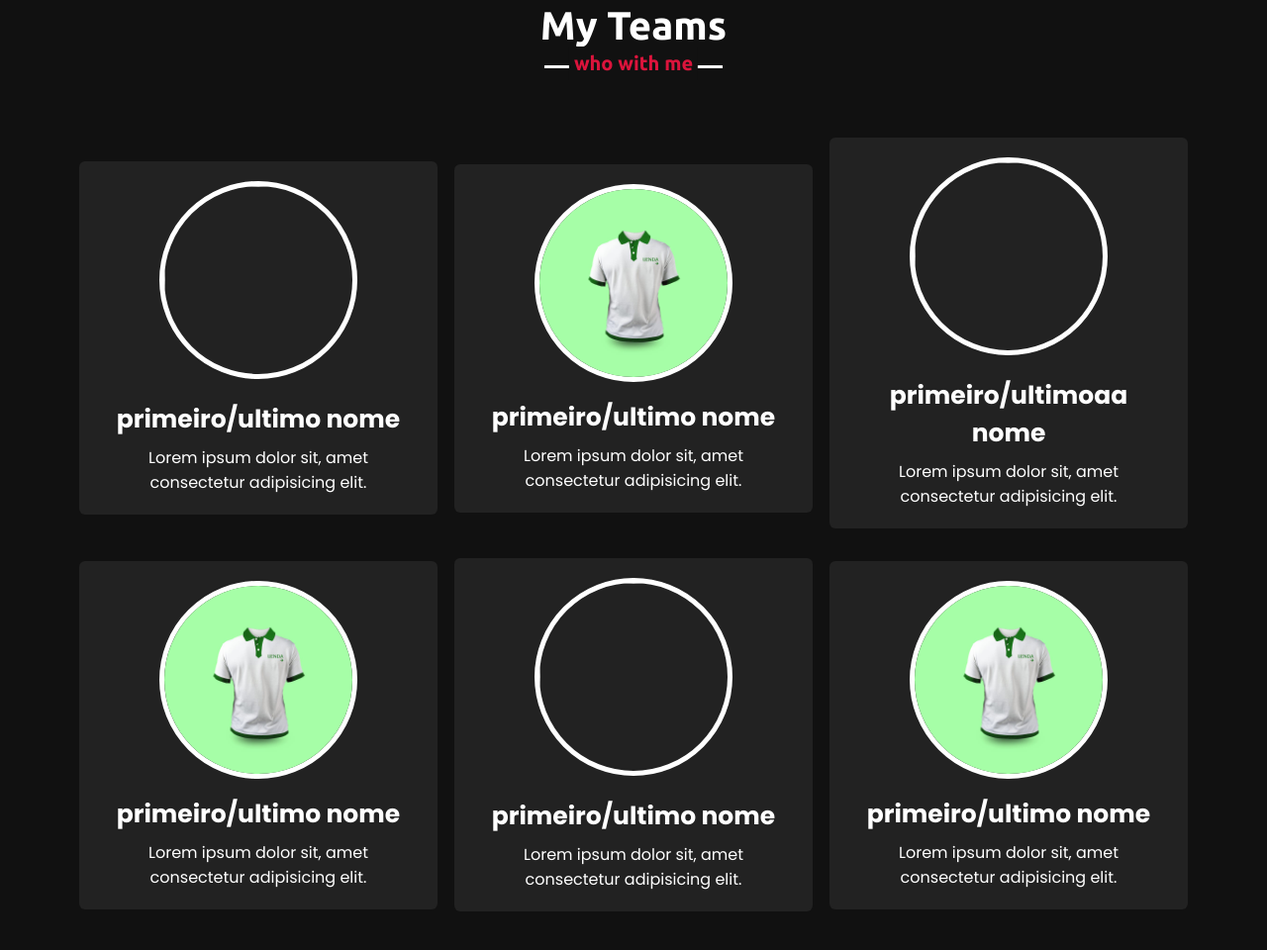
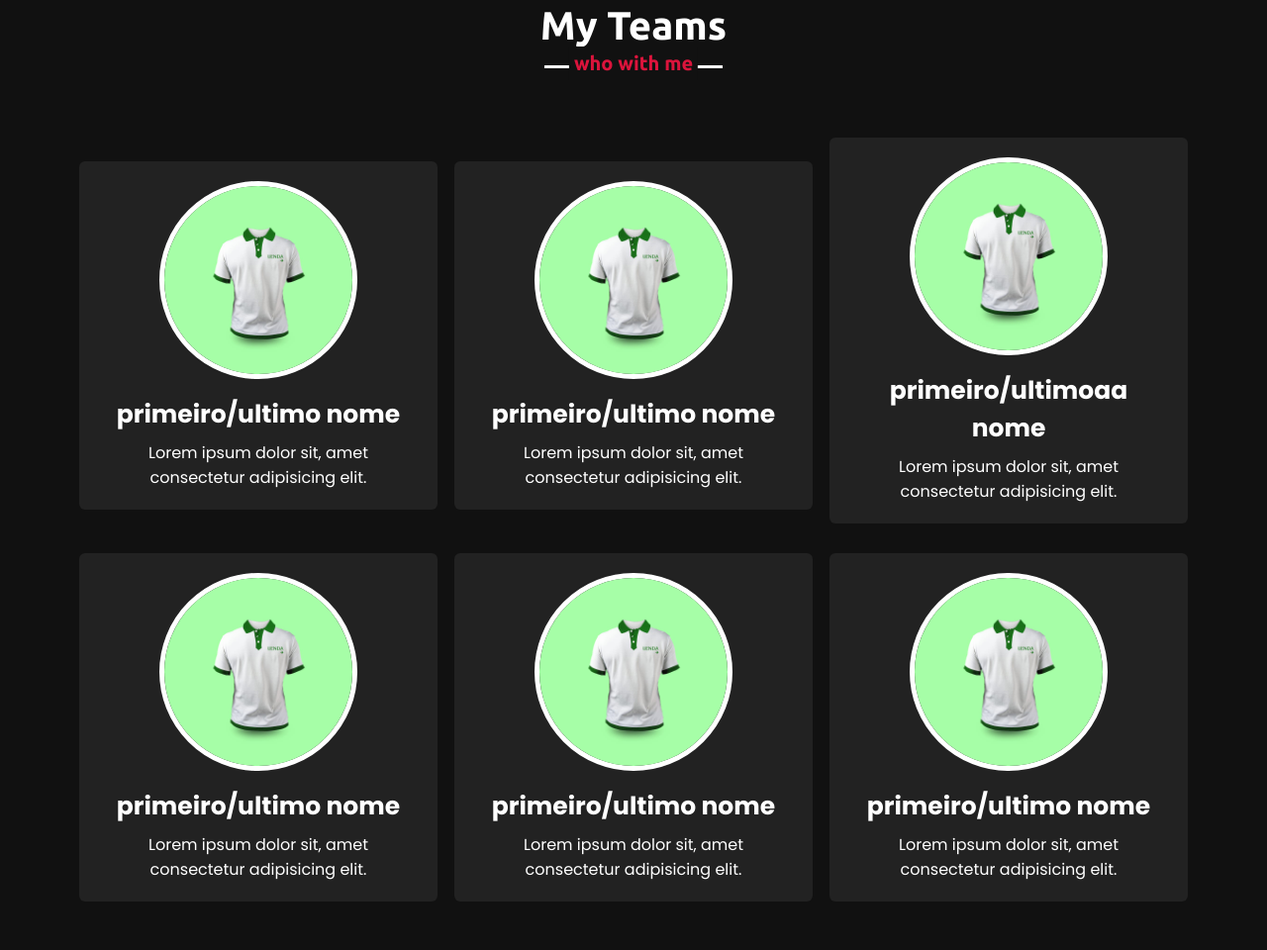
Before and after one commit to PedroJoseAlves/meu-portfolio, a plain HTML site: page index.html in a window 1280 px wide. Shown: the part 3231-4191 px from the top of the page at 99% size. Drawn offline with nearby package versions, Linux system fonts and the light colour scheme.

Commit message:
Update index.html

```diff
--- a/index.html
+++ b/index.html
@@ -91,7 +91,7 @@
                 </div>
                 <div class="card">
                     <div class="box">
-                        <img src="/images/iconPhone.webp" alt="">
+                        <img src="./iconPhone.webp" alt="">
                         <div class="text"> Apps Design</div>
                         <p>Lorem ipsum dolor sit, amet consectetur adipisicing elit. Magni dignissimos voluptate optio
                             accusamus fugiat omnis.</p>
@@ -175,7 +175,7 @@
             <div class="separarCarTeams services-content ">
                 <div class="card">
                     <div class="box">
-                        <img src="/images/eq4.jpeg" alt="">
+                        <img src="./eq4.jpeg" alt="">
                         <div class="text"> primeiro/ultimo nome</div>
                         <p>Lorem ipsum dolor sit, amet consectetur adipisicing elit.</p>
                     </div>
@@ -189,7 +189,7 @@
                 </div>
                 <div class="card separarCarTeams">
                     <div class="box">
-                        <img src="/images/eq4.jpeg" alt="">
+                        <img src="./eq4.jpeg" alt="">
                         <div class="text"> primeiro/ultimoaa nome</div>
                         <p>Lorem ipsum dolor sit, amet consectetur adipisicing elit.</p>
                     </div>
@@ -203,7 +203,7 @@
                 </div>
                 <div class="card separarCarTeams">
                     <div class="box">
-                        <img src="/images/eq4.jpeg" alt="">
+                        <img src="./eq4.jpeg" alt="">
                         <div class="text"> primeiro/ultimo nome</div>
                         <p>Lorem ipsum dolor sit, amet consectetur adipisicing elit.</p>
                     </div>
```
